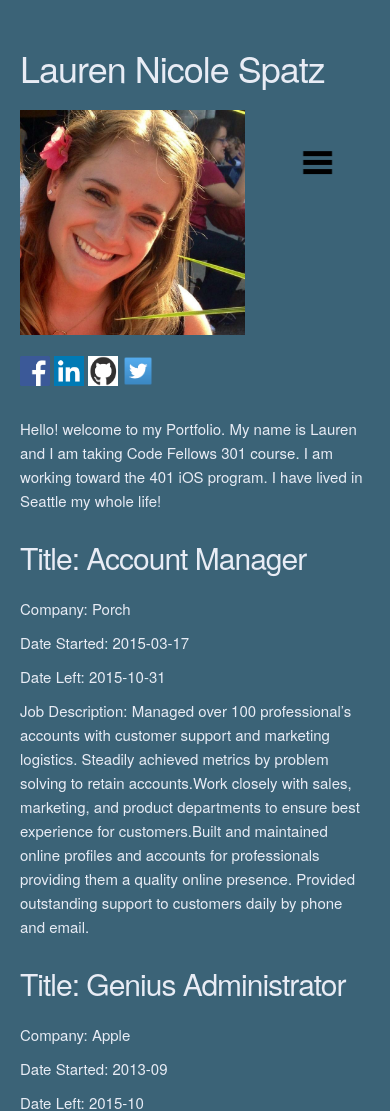
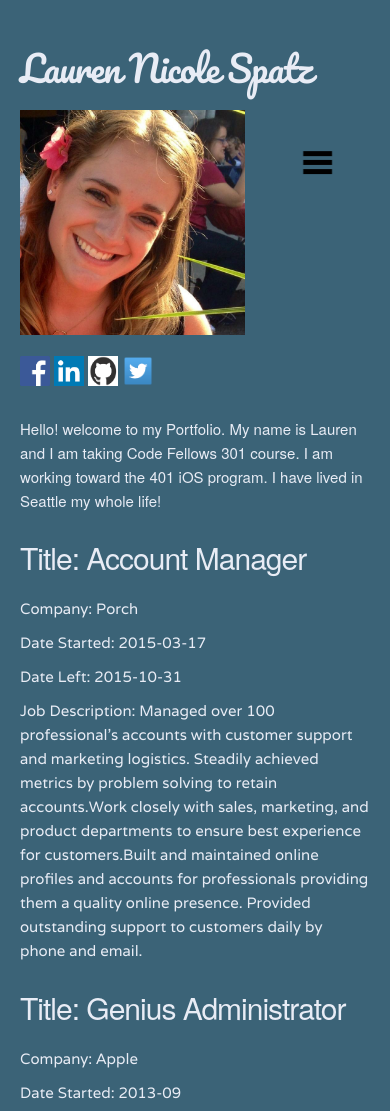
Before and after one commit to laurens914/businessCard, a plain HTML site: page index.html in a window 390 px wide. Shown: the top 1111 px of the page. Drawn offline with nearby package versions, Linux system fonts and the light colour scheme.

Commit message:
added ajax functionality and some minor css changes

```diff
--- /dev/null
+++ b/data/jobInfo.json
@@ -0,0 +1,30 @@
+[
+  {
+    "jobTitle": "Title: Account Manager",
+    "company": "Company: Porch",
+    "dateStarted": "Date Started: 2015-03-17",
+    "dateLeft": "Date Left: 2015-10-31",
+    "jobDescription":"Job Description: Managed over 100 professional’s accounts with customer support and marketing logistics. Steadily achieved metrics by problem solving to retain accounts.Work closely with sales, marketing, and product departments to ensure best experience for customers.Built and maintained online profiles and accounts for professionals providing them a quality online presence. Provided outstanding support to customers daily by phone and email."
+  },
+  {
+    "jobTitle": "Title: Genius Administrator",
+    "company": "Company: Apple",
+    "dateStarted": "Date Started: 2013-09",
+    "dateLeft": "Date Left: 2015-10",
+    "jobDescription":"Job Description: Act as a liaison between Apple corporate and the Seattle genius team to effectively communicate and roll out new company programs, software and process changes in an efficient and seamless manner. Managed and delegated the daily process and procedures of 35+ team members Manage the computer repair inventory by organizing and ordering tools and parts, prioritizing repairs and tasks, and auditing parts and customer owned devices to ensure accuracy. Responsible for managing all computer repair software and equipment to ensure consistency, including resolving software issues and bugs."
+  },
+  {
+    "jobTitle": "Title: Service Specialists",
+    "company": "Company: Apple",
+    "dateStarted": "Date Started: 2014-10",
+    "dateLeft": "Date Left: 2015-03",
+    "jobDescription": "Job Description: Build customer loyalty by providing outstanding service and explaining complex iOS software and hardware issues to customers in an effective manner that is easily understood.Consistently a top specialist performing for helping the most customers in a timely manner. Motivated other team members by maintaining a positive attitude in a stressful work environment and guiding them with great decision quality on how to best perform daily responsibilities. Dealt effectively with customer conflict on a daily basis while maintaining a professional demeanor and effectively finding solutions to the customer’s issue."
+  },
+  {
+    "jobTitle": "Title: Specialists",
+    "company": "Company: Apple",
+    "dateStarted": "Date Started: 2014-10",
+    "dateLeft": "Date Left: 2015-03",
+    "jobDescription":"Job Description: Worked closely with customers to obtain the knowledge regarding their specific needs to provide the right product solution. Personally selected by management to improve customer service by approaching the customer before they came to a specialist and increase this goal from sixty to eight-nine percent. Appointed by my peers to be the first store greeter to the customers based on superior customer service skills and approachability. Effectively assisted customers to customize their devices according varying consumer preferences."
+  }
+]
--- a/index.html
+++ b/index.html
@@ -7,6 +7,7 @@
     <link rel="stylesheet" href="style/icons.css">
     <link rel="stylesheet" href="style/skeleton.css">
     <link rel="stylesheet" href="style/normalize.css">
+    <link href='https://fonts.googleapis.com/css?family=Pacifico|Varela' rel='stylesheet' type='text/css'>
     <link rel="stylesheet" href="style/style.css">
     <script id='jobPosting' type='text/x-handlebars-template'>
       <section class='jobs' id="jobs">
@@ -58,8 +59,11 @@
 </section><!--closes the container-->
   <script src="script/jquery-2.1.4.min.js"></script>
   <script src="https://cdnjs.cloudflare.com/ajax/libs/handlebars.js/2.0.0/handlebars.js"></script>
-  <script src='script/jobInfo.js'></script>
+  <script src='script/jobView.js'></script>
   <script src='script/app.js'></script>
+  <script>
+    Jobs.fetchAll();
+  </script>
 </body>
 </html>
 
--- a/script/app.js
+++ b/script/app.js
@@ -1,6 +1,6 @@
 
-var careers = [];
-
+Jobs.all = [];
+var checkData;
 function Jobs (jobHistory){
   this.jobTitle = jobHistory.jobTitle;
   this.company = jobHistory.company;
@@ -15,38 +15,48 @@ Jobs.prototype.toHtml = function() {
   return compiledTemplate(this);
 };
 
+Jobs.loadAll = function(rawData) {
+  rawData.forEach(function(ele) {
+    Jobs.all.push(new Jobs(ele));
+  });
+};
 
-jobData.sort(function(a,b){
-  return (new Date (b.dateLeft))- (new Date(a.dateLeft));
-});
-jobData.forEach(function(ele) {
-  careers.push(new Jobs(ele));
-});
-
-careers.forEach(function(a){
-  $('#jobShow').append(a.toHtml())
-});
+Jobs.fetchAll = function() {
+  if (localStorage.rawData) {
+    Jobs.loadAll(JSON.parse(localStorage.rawData));
+    jobView.initIndexPage();
+  } else {
+    console.log('got here');
+    $.getJSON('/data/jobInfo.json').done(function(rawData){
+      Jobs.loadAll(rawData);
+      localStorage.rawData = JSON.stringify(rawData);
+      jobView.initIndexPage();
+    });
+  }
+};
 
 
-  $('#jobSelector').on('click', function() {
-    $('section.about-me').fadeOut();
-    $('section.jobs').fadeIn();
-  });
-
-$('#about').on('click', function(){
-  $('section.jobs').fadeOut();
-  $('section.about-me').fadeIn();
-});
-
-$('#home').on('click', function(){
-  location.reload();
-})
-
-$('#hamburger').on('click', function(){
-  $('.navbar ul').slideToggle();
-})
+//
 
 
+
+
+
+
+
+
+
+// jobData.sort(function(a,b){
+//   return (new Date (b.dateLeft))- (new Date(a.dateLeft));
+// });
+// jobData.forEach(function(ele) {
+//   careers.push(new Jobs(ele));
+// });
+//
+// careers.forEach(function(a){
+//   $('#jobShow').append(a.toHtml())
+// });
+//
 // also to be added when i have the data to fill this in.
 // var port = [];
 //
--- /dev/null
+++ b/script/jobView.js
@@ -0,0 +1,28 @@
+// Configure a view object, to hold all our functions for dynamic updates and article-related event handlers.
+var jobView = {};
+
+
+$('#jobSelector').on('click', function() {
+    $('section.about-me').fadeOut();
+    $('section.jobs').fadeIn();
+});
+
+$('#about').on('click', function(){
+  $('section.jobs').fadeOut();
+  $('section.about-me').fadeIn();
+});
+
+$('#home').on('click', function(){
+  location.reload();
+})
+
+$('#hamburger').on('click', function(){
+  $('.navbar ul').slideToggle();
+})
+
+
+jobView.initIndexPage = function() {
+    Jobs.all.forEach(function(a){
+    $('#jobShow').append(a.toHtml())
+  })
+};
--- a/style/style.css
+++ b/style/style.css
@@ -3,6 +3,14 @@ body {
   background-color:#3B6377;
   align-content: center;
   color:#E8ECF5;
+}
+
+h2 {
+  font-family: Pacifico;
+}
+
+li {
+  font-family: Varela;
 }
 
 .headShot {
```
Also changed, not shown: 1 other file.
